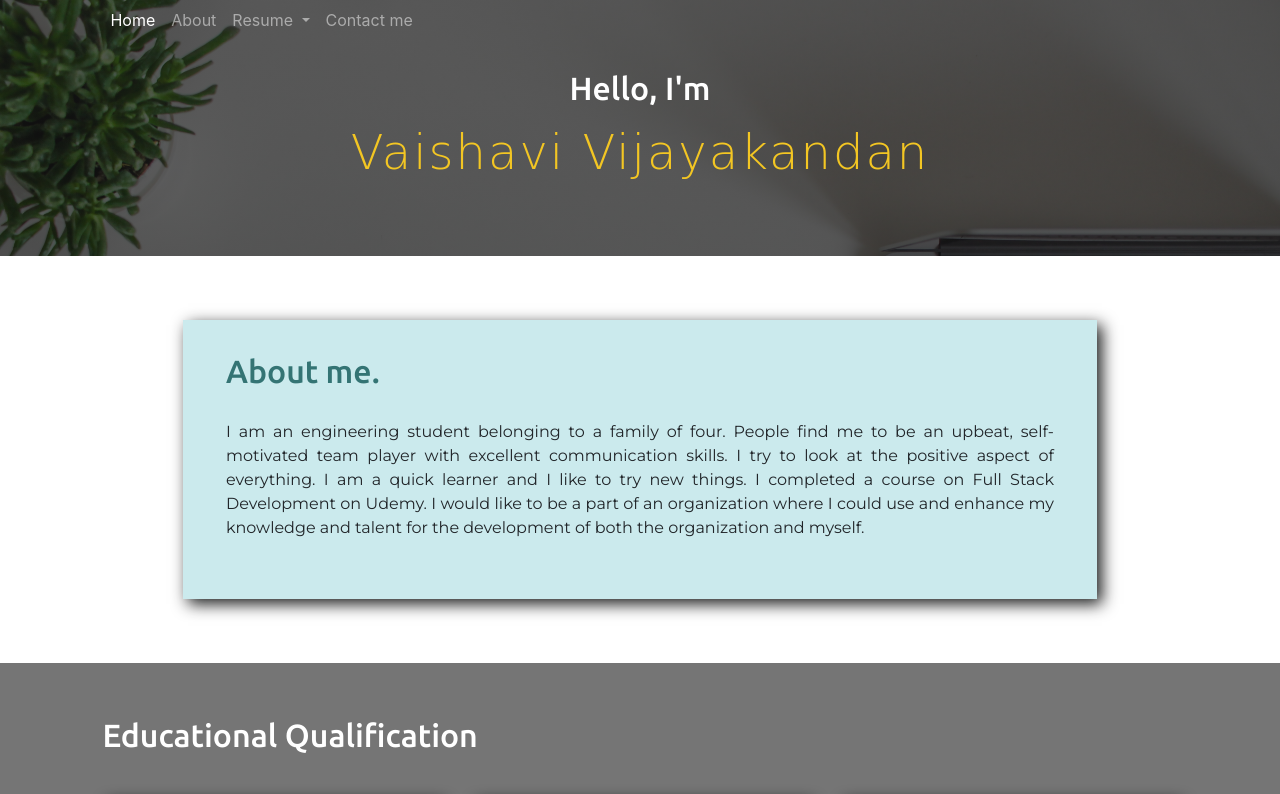
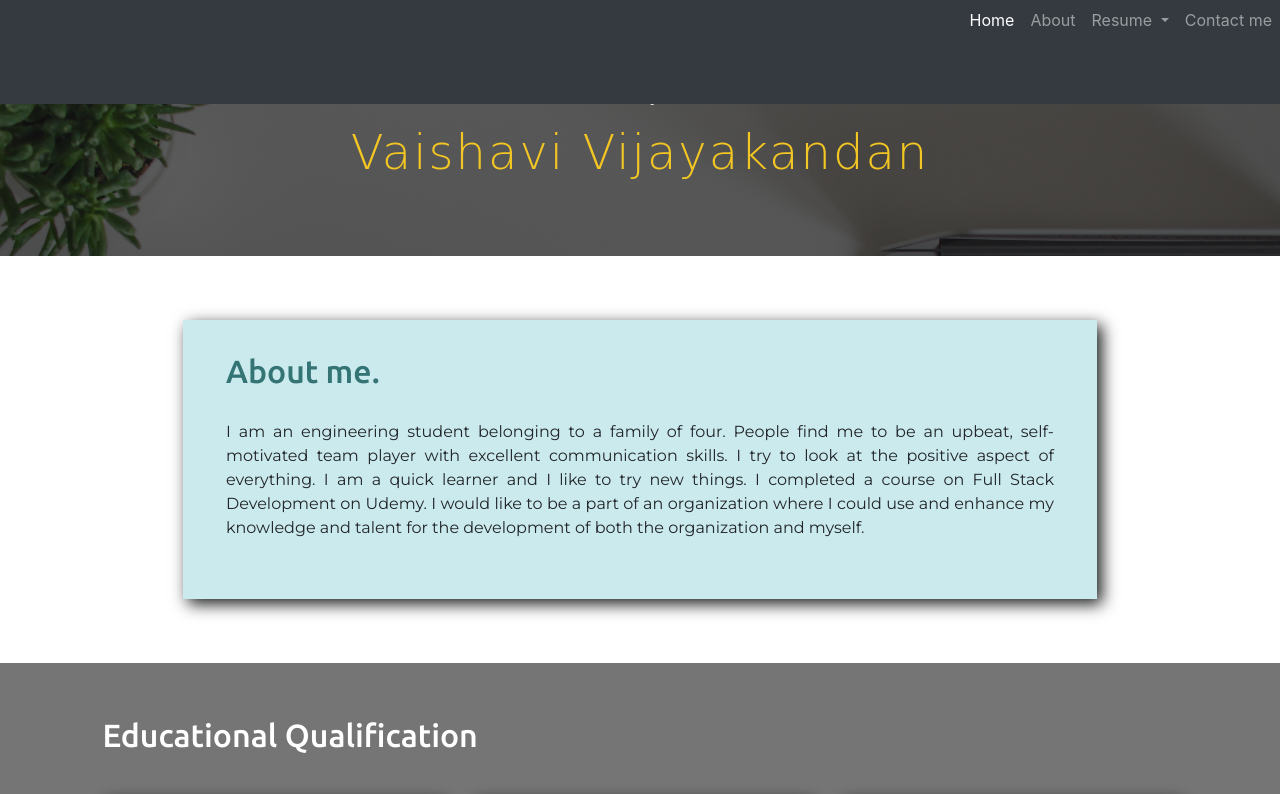
Before and after one commit to vaishavi/v_resume, a plain HTML site: page index.html in a window 1280 px wide. Shown: the top 794 px of the page. Drawn offline with nearby package versions, Linux system fonts and the light colour scheme; a web font is replaced by a local one.

Commit message:
navbar fixed

```diff
--- a/index.html
+++ b/index.html
@@ -32,7 +32,7 @@
 
       <div class="container-fluid">
         <!-- //Nav bar -->
-        <nav class="navbar navbar-expand-lg navbar-dark  ">
+        <nav class="navbar fixed-top navbar  navbar-expand-lg  navbar-dark bg-dark ">
 
           <button class="navbar-toggler" type="button" data-toggle="collapse" data-target="#navbarNavDropdown" aria-controls="navbarNavDropdown" aria-expanded="false" aria-label="Toggle navigation">
             <span class="navbar-toggler-icon"></span>
```
